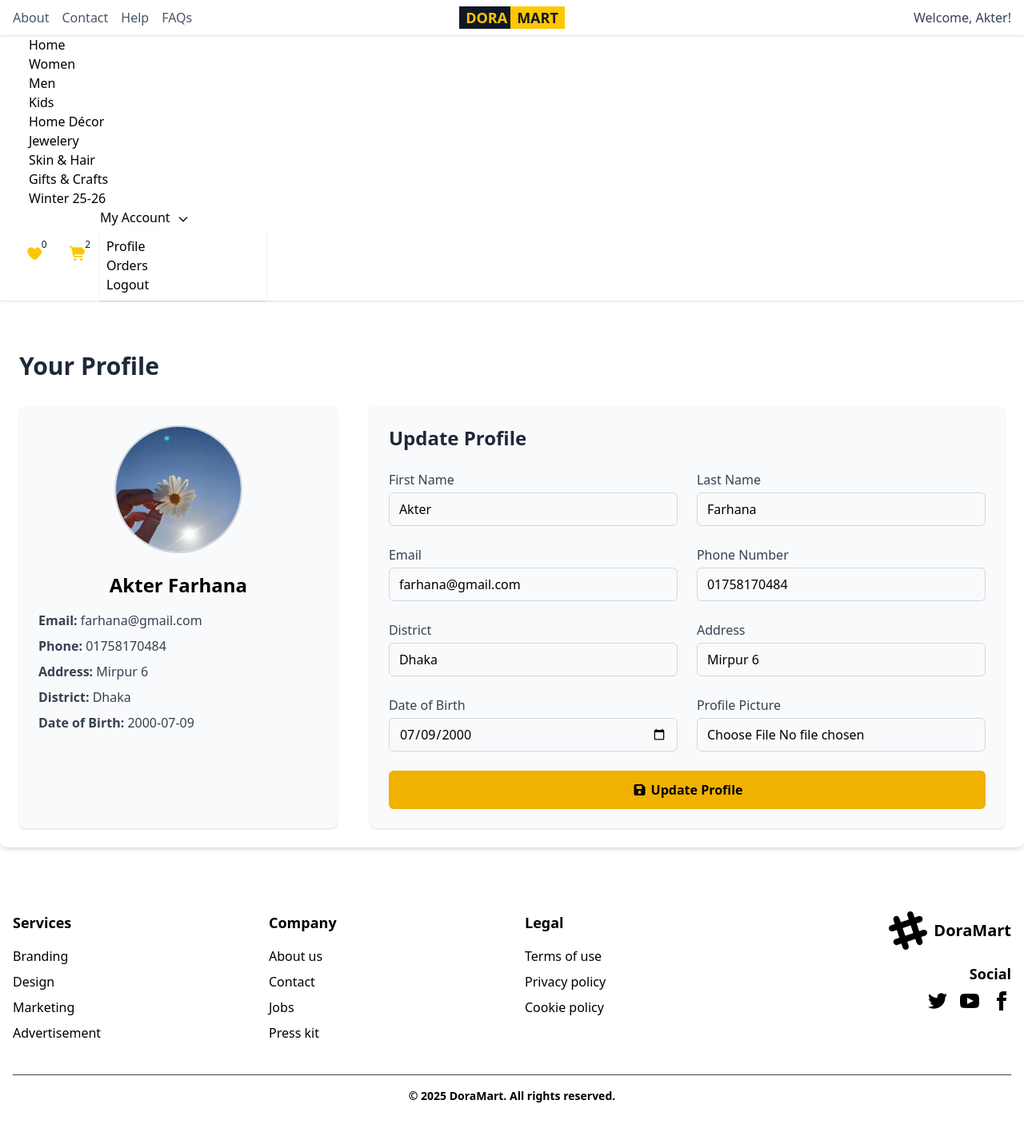
After one commit to mstfarhanaakter/ecommerce, a PHP site: page /Final_DoraMart/users/profile.php in a window 1280 px wide. The commit adds this page. Shown: the whole page at 80% size. Run offline with PHP 8.4, Linux system fonts and the light colour scheme; a user stored in the database is signed in; data comes from the database, SQL or seed files in the repository; both versions use the stored data as it was after the commit; data that the repository does not hold is empty; some libraries are stand-ins or nearby versions.

Commit message:
profile set

```diff
--- a/includes/navbar.php
+++ b/includes/navbar.php
@@ -105,7 +105,7 @@ if ($user_id) {
             </svg>
           </label>
           <ul tabindex="0" class="dropdown-content menu p-2 shadow bg-neutral rounded-box w-52 mt-1">
-            <li><a href="<?= BASE_URL ?>profile.php">Profile</a></li>
+            <li><a href="<?= BASE_URL ?>users/profile.php">Profile</a></li>
             <li><a href="<?= BASE_URL ?>orders.php">Orders</a></li>
             <li><a href="<?= BASE_URL ?>users/logout.php">Logout</a></li>
           </ul>
--- a/pages/preview.php
+++ b/pages/preview.php
@@ -115,7 +115,7 @@ if (!$product) {
                         href="<?= BASE_URL ?>"
                         class="inline-flex items-center justify-center bg-gray-200 hover:bg-gray-300 text-gray-800 font-bold px-10 py-4 rounded-xl transition"
                     >
-                        ← Continue Shopping
+                         Buy Now
                     </a>
 
                 </div>
--- /dev/null
+++ b/users/profile.php
@@ -0,0 +1,150 @@
+<?php
+$page = 'profile';
+include __DIR__ . '/../includes/header.php';
+include __DIR__ . '/../includes/topbar.php';
+include __DIR__ . '/../includes/navbar.php';
+
+// Ensure user is logged in
+$user_id = $_SESSION['user_id'] ?? null;
+if (!$user_id) {
+    header("Location: ../login.php");
+    exit;
+}
+
+// Fetch basic user info
+$stmt = $con->prepare("SELECT first_name, last_name, email FROM users WHERE id = ?");
+$stmt->bind_param("i", $user_id);
+$stmt->execute();
+$user_result = $stmt->get_result();
+$user = $user_result->fetch_assoc();
+
+if (!$user) {
+    echo "<div class='text-red-500'>User not found.</div>";
+    exit;
+}
+
+// Fetch extended profile info
+$stmt = $con->prepare("SELECT phone_number, location, address, date_of_birth, profile_picture FROM user_profile WHERE user_id = ?");
+$stmt->bind_param("i", $user_id);
+$stmt->execute();
+$profile_result = $stmt->get_result();
+$profile = $profile_result->fetch_assoc() ?? [
+    'phone_number' => '',
+    'location' => '',
+    'address' => '',
+    'date_of_birth' => '',
+    'profile_picture' => ''
+];
+?>
+
+<div class="max-w-7xl mx-auto my-10 p-6 bg-white rounded-lg shadow-md">
+    <h2 class="text-3xl font-bold mb-8 text-gray-800">Your Profile</h2>
+
+    <!-- Two-column layout -->
+    <div class="flex flex-col md:flex-row gap-10">
+
+        <!-- Left: Profile Info Card -->
+        <div class="md:w-1/3 bg-gray-50 p-6 rounded-lg shadow-sm">
+            <div class="w-40 h-40 rounded-full overflow-hidden mx-auto mb-6 border-2 border-gray-300">
+                <?php if(!empty($profile['profile_picture']) && file_exists("../users_image/" . $profile['profile_picture'])): ?>
+                    <img src="../users_image/<?php echo htmlspecialchars($profile['profile_picture']); ?>" alt="Profile Picture" class="w-full h-full object-cover">
+                <?php else: ?>
+                    <div class="w-full h-full flex items-center justify-center bg-gray-200 text-gray-500 text-lg">No Image</div>
+                <?php endif; ?>
+            </div>
+
+            <h3 class="text-2xl font-semibold text-center mb-4"><?php echo htmlspecialchars($user['first_name'] . ' ' . $user['last_name']); ?></h3>
+
+            <div class="space-y-2 text-gray-700">
+                <p><span class="font-semibold">Email:</span> <?php echo htmlspecialchars($user['email']); ?></p>
+                <?php if(!empty($profile['phone_number'])): ?>
+                    <p><span class="font-semibold">Phone:</span> <?php echo htmlspecialchars($profile['phone_number']); ?></p>
+                <?php endif; ?>
+                <?php if(!empty($profile['address'])): ?>
+                    <p><span class="font-semibold">Address:</span> <?php echo htmlspecialchars($profile['address']); ?></p>
+                <?php endif; ?>
+                <?php if(!empty($profile['location'])): ?>
+                    <p><span class="font-semibold">District:</span> <?php echo htmlspecialchars($profile['location']); ?></p>
+                <?php endif; ?>
+                <?php if(!empty($profile['date_of_birth'])): ?>
+                    <p><span class="font-semibold">Date of Birth:</span> <?php echo htmlspecialchars($profile['date_of_birth']); ?></p>
+                <?php endif; ?>
+            </div>
+        </div>
+
+        <!-- Right: Update Profile Form -->
+        <div class="md:w-2/3 bg-gray-50 p-6 rounded-lg shadow-sm">
+            <h3 class="text-2xl font-semibold mb-6 text-gray-800">Update Profile</h3>
+
+            <?php if(isset($_SESSION['profile_message'])): ?>
+                <div class="mb-4 p-4 rounded bg-green-100 text-green-700 font-medium">
+                    <?php echo $_SESSION['profile_message']; unset($_SESSION['profile_message']); ?>
+                </div>
+            <?php endif; ?>
+
+            <form action="update_profile.php" method="POST" enctype="multipart/form-data" class="grid grid-cols-1 md:grid-cols-2 gap-6">
+                <div>
+                    <label class="block text-gray-700 font-medium mb-1">First Name</label>
+                    <input type="text" name="first_name" value="<?php echo htmlspecialchars($user['first_name']); ?>" required
+                        class="w-full border border-gray-300 rounded-md px-3 py-2 focus:outline-none focus:ring-2 focus:ring-blue-500">
+                </div>
+
+                <div>
+                    <label class="block text-gray-700 font-medium mb-1">Last Name</label>
+                    <input type="text" name="last_name" value="<?php echo htmlspecialchars($user['last_name']); ?>" required
+                        class="w-full border border-gray-300 rounded-md px-3 py-2 focus:outline-none focus:ring-2 focus:ring-blue-500">
+                </div>
+
+                <div>
+                    <label class="block text-gray-700 font-medium mb-1">Email</label>
+                    <input type="email" name="email" value="<?php echo htmlspecialchars($user['email']); ?>" required
+                        class="w-full border border-gray-300 rounded-md px-3 py-2 focus:outline-none focus:ring-2 focus:ring-blue-500">
+                </div>
+
+                <div>
+                    <label class="block text-gray-700 font-medium mb-1">Phone Number</label>
+                    <input type="text" name="phone_number" value="<?php echo htmlspecialchars($profile['phone_number']); ?>" required
+                        class="w-full border border-gray-300 rounded-md px-3 py-2 focus:outline-none focus:ring-2 focus:ring-blue-500">
+                </div>
+
+                <div>
+                    <label class="block text-gray-700 font-medium mb-1">District</label>
+                    <input type="text" name="location" value="<?php echo htmlspecialchars($profile['location']); ?>"
+                        class="w-full border border-gray-300 rounded-md px-3 py-2 focus:outline-none focus:ring-2 focus:ring-blue-500">
+                </div>
+
+                <div>
+                    <label class="block text-gray-700 font-medium mb-1">Address</label>
+                    <input type="text" name="address" value="<?php echo htmlspecialchars($profile['address']); ?>"
+                        class="w-full border border-gray-300 rounded-md px-3 py-2 focus:outline-none focus:ring-2 focus:ring-blue-500">
+                </div>
+
+                <div>
+                    <label class="block text-gray-700 font-medium mb-1">Date of Birth</label>
+                    <input type="date" name="date_of_birth" value="<?php echo htmlspecialchars($profile['date_of_birth']); ?>"
+                        class="w-full border border-gray-300 rounded-md px-3 py-2 focus:outline-none focus:ring-2 focus:ring-blue-500">
+                </div>
+
+                <div>
+                    <label class="block text-gray-700 font-medium mb-1">Profile Picture</label>
+                    <input type="file" name="profile_picture"
+                        class="w-full border border-gray-300 rounded-md px-3 py-2 focus:outline-none focus:ring-2 focus:ring-blue-500">
+                </div>
+
+                <!-- Full-width submit button -->
+                <div class="md:col-span-2">
+                    <button type="submit" name="update_profile"
+                        class="w-full bg-yellow-500 hover:bg-yellow-400 text-black px-6 py-3 rounded-md font-semibold transition duration-200">
+                        <i class="fas fa-save"></i> Update Profile
+                    </button>
+                </div>
+            </form>
+        </div>
+
+    </div>
+</div>
+
+
+<?php
+include __DIR__ . '/../includes/footer.php';
+?>
```
Also changed, not shown: final_doramart.sql (+45 -1 lines), users/update_profile.php (added, +97 -0 lines), user_images/2_1767077339.jpg (added), users_image/2_1767077893.jpg (added).
